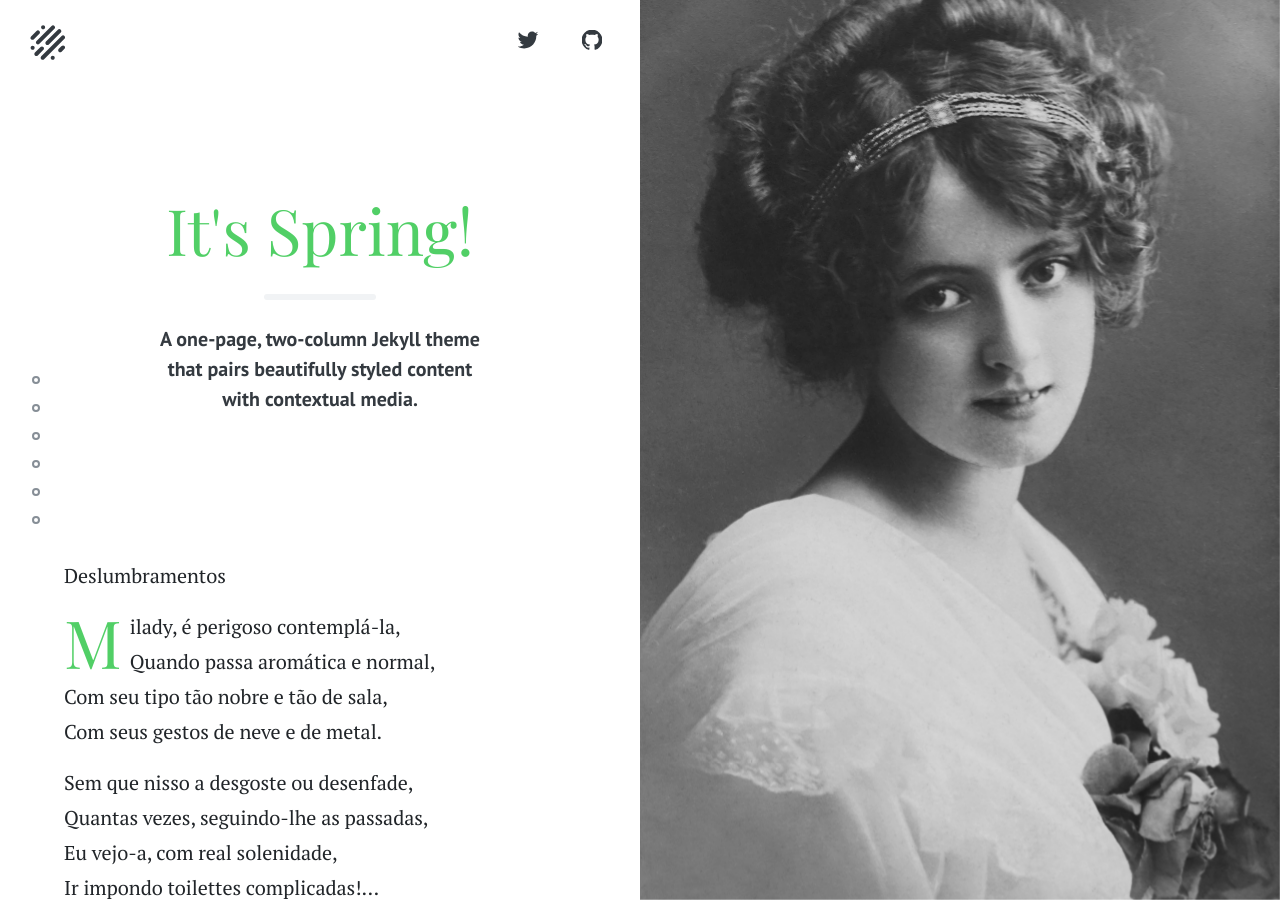
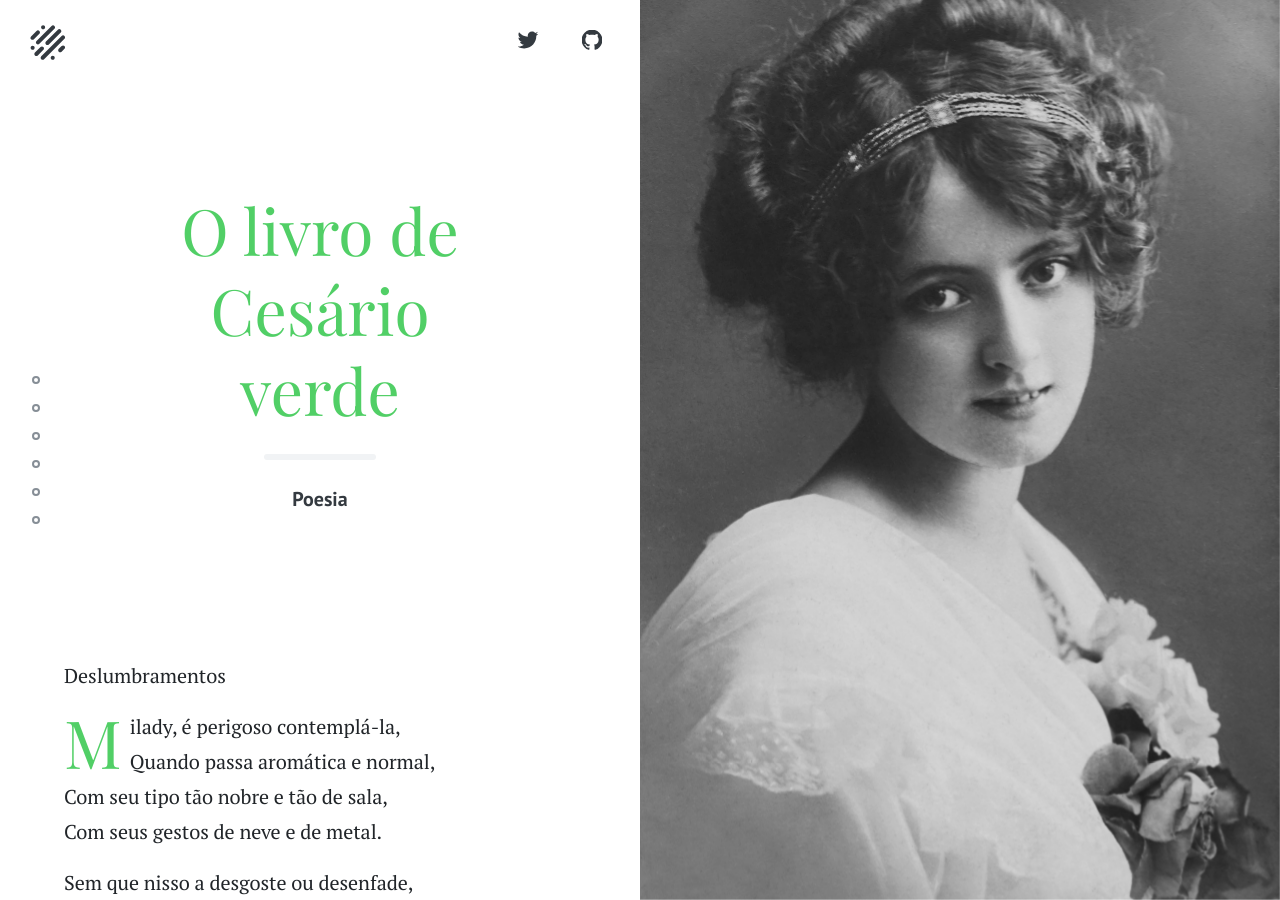
Before and after one commit to nunogand/primavera, a Jekyll site: the page built from index.md, in a window 1280 px wide and 900 px high. Built offline with Jekyll 4.4.1, drawn with Linux system fonts in a browser that asks for light colours.

Commit message:
Update _config.yml

```diff
--- a/_config.yml
+++ b/_config.yml
@@ -41,17 +41,17 @@ sass:
   style: compressed
 
 # Site meta
-title: It's Spring!
+title: O livro de Cesário verde
 tagline: 'A one-page, two-column Jekyll theme.'
-keywords: 'connor, baer, bear, designer, developer, design, code, jekyll, spring'
-description: 'A one-page, two-column Jekyll theme that pairs beautifully styled content with contextual media.'
+keywords: 'Cesário, Verde, Poesia, Livro'
+description: 'Poesia'
 url: https://primavera.netlify.app
 baseurl: ''
 assets: '/assets'
 images: '/images'
 logo: /assets/apple-icon-144x144.png
 twitter:
-  username: connor_baer
+  username: nunogand
 facebook:
   app_id:
 
```
